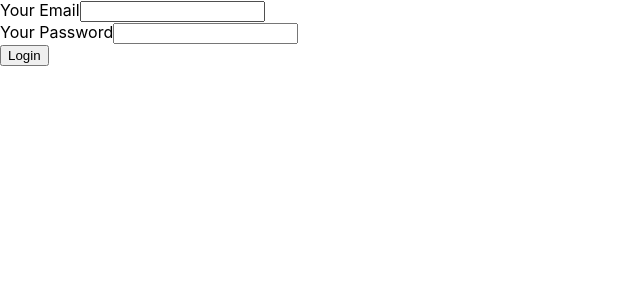
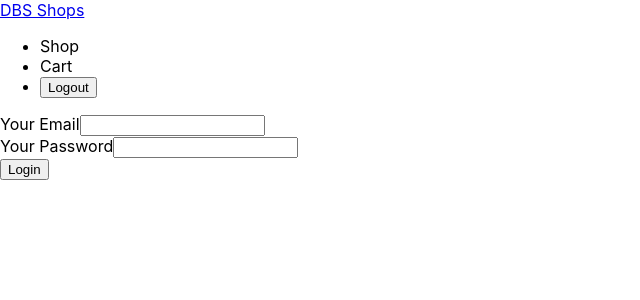
Before and after one commit to Jimzyeow/2022SEED, a React (Create React App) app in the folder frontend/: page / in a window 1280 px wide. Shown: the top 300 px of the page, without its empty margins (0-640 px from the left). Built offline with nearby package versions, Linux system fonts and the light colour scheme.

Commit message:
added routing branch for shop page.

```diff
--- a/frontend/src/App.js
+++ b/frontend/src/App.js
@@ -2,16 +2,22 @@ import { Switch, Route, Redirect } from "react-router-dom";
 import React, { useState, useEffect } from "react";
 
 import LoginPage from "./components/Login/Login";
+import Nav from "./components/UI/Navigation";
+import ViewProducts from "./components/Product/ViewProducts";
 
 function App() {
   return (
     <div className="App">
+      <header>
+        <Nav />
+      </header>
+      <main>
         <Switch>
           <Route path="/" exact>
             <LoginPage />
           </Route>
           <Route path="/shop" exact>
-          <LoginPage />
+            <ViewProducts />
           </Route>
           <Route path="/cart" exact>
             <LoginPage />
@@ -20,6 +26,7 @@ function App() {
             <LoginPage />
           </Route>
         </Switch>
+      </main>
     </div>
   );
 }
--- /dev/null
+++ b/frontend/src/components/UI/Navigation.js
@@ -0,0 +1,22 @@
+import { Link } from "react-router-dom";
+
+const Nav = () => {
+  return (
+    <header>
+      <Link to="/home">
+        <div>DBS Shops</div>
+      </Link>
+      <nav>
+        <ul>
+          <li>Shop</li>
+          <li>Cart</li>
+          <li>
+            <button>Logout</button>
+          </li>
+        </ul>
+      </nav>
+    </header>
+  );
+};
+
+export default Nav;
```
Lines whose indentation alone changed are shown as unchanged.
